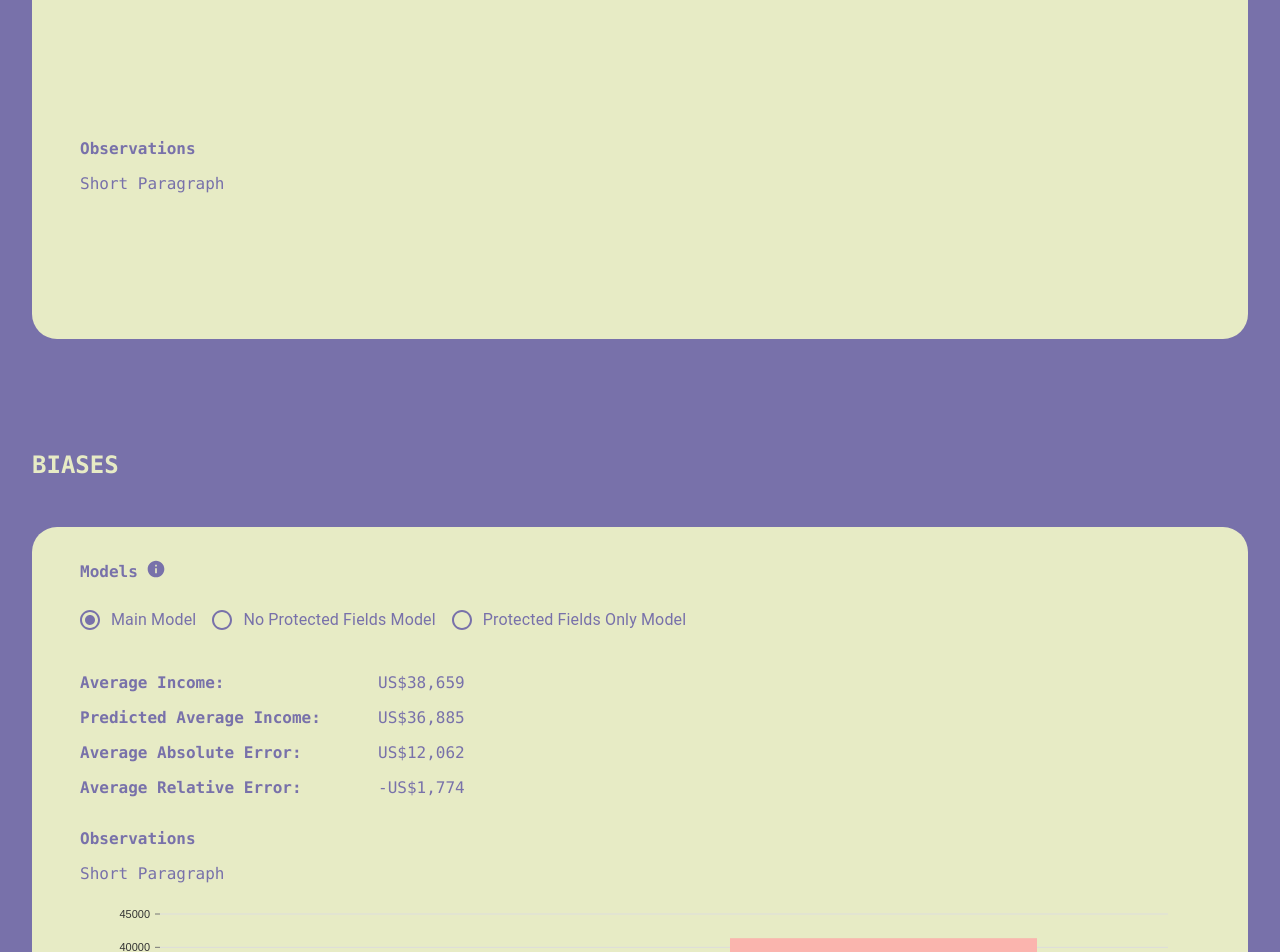
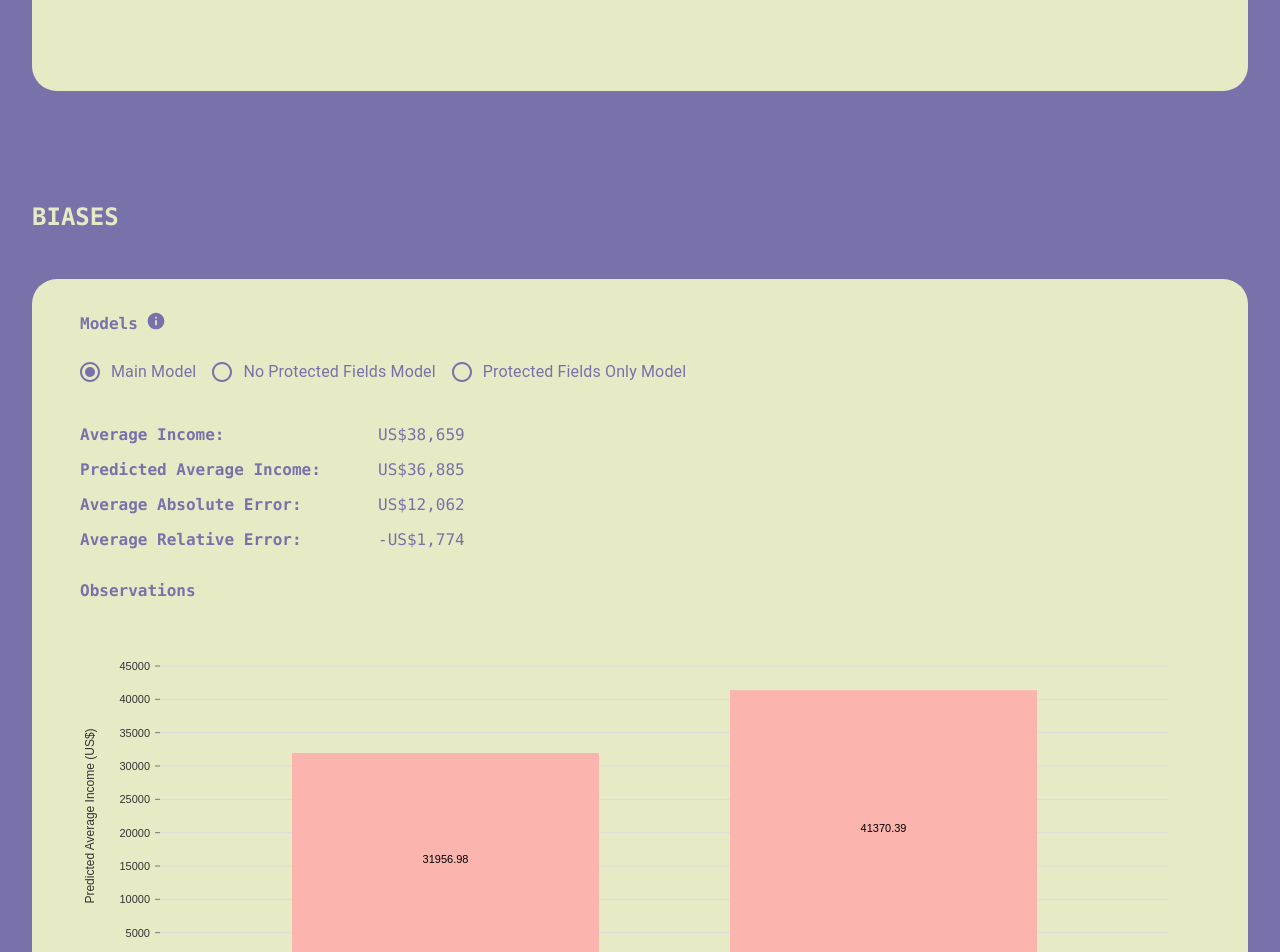
Before and after one commit to vicswu/CS492-Project, a Next.js app: page / in a window 1280 px wide. Shown: the part 2380-3332 px from the top of the page. Built offline with nearby package versions, Linux system fonts and the light colour scheme.

Commit message:
remove short paragraphs for demo

```diff
--- a/components/Biases/index.js
+++ b/components/Biases/index.js
@@ -205,9 +205,9 @@ export default function Biases({}) {
                   data={observationData}
                   keys={["predicted averave income"]}
                 />
-                <div className={styles["biases-observations-explanation"]}>
+                {/* <div className={styles["biases-observations-explanation"]}>
                   Short Paragraph
-                </div>
+                </div> */}
               </div>
             );
           })}
--- a/components/Insights/index.js
+++ b/components/Insights/index.js
@@ -173,14 +173,14 @@ export default function Insights({}) {
         <div className={styles["insights-radial-chart"]}>
           <CustomRadialBarChart data={radialData} />
         </div>
-        <div className={styles["insights-observations"]}>
+        {/* <div className={styles["insights-observations"]}>
           <div className={styles["insights-observations-title"]}>
             Observations
           </div>
           <div className={styles["insights-observations-content"]}>
             Short Paragraph
           </div>
-        </div>
+        </div> */}
       </div>
     </section>
   );
```
